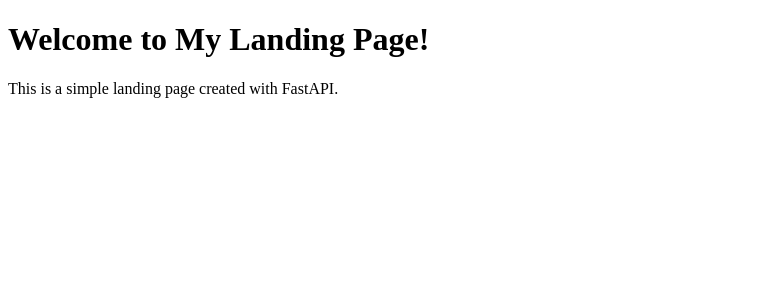
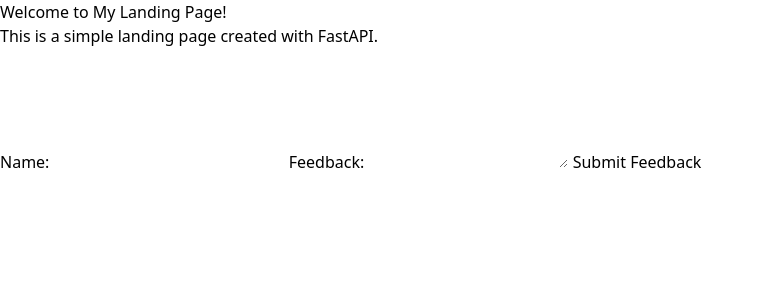
Before and after one commit to filiurskyi/personal_ai_assistant, a Python web app: template fastapi/templates/index.html in a window 1280 px wide. Shown: the top 300 px of the page, without its empty margins (0-764 px from the left). Run offline with Jinja, Linux system fonts and the light colour scheme; the template is opened without the code that fills it, so the values that code supplies are empty; style sheets or scripts are compiled from the project's sources; some libraries are stand-ins or nearby versions.

Commit message:
htmx, post method

```diff
--- a/fastapi/static/css/style.css
+++ b/fastapi/static/css/style.css
@@ -1 +1,5 @@
-/* init */
+/* Tailwind */
+/* static/css/styles.css */
+@import 'tailwindcss/base';
+@import 'tailwindcss/components';
+@import 'tailwindcss/utilities';
--- a/fastapi/templates/index.html
+++ b/fastapi/templates/index.html
@@ -1,11 +1,29 @@
 <!DOCTYPE html>
 <html>
+
 <head>
     <title>My Landing Page</title>
     <link rel="stylesheet" href="{{ url_for('static', path='/css/style.css') }}">
+    <script src="https://unpkg.com/htmx.org@1.9.10"></script>
 </head>
+
 <body>
     <h1>Welcome to My Landing Page!</h1>
     <p>This is a simple landing page created with FastAPI.</p>
+
+    <br>
+
+    <form id="feedback-form" hx-post="/submit-feedback">
+        <label for="name">Name:</label>
+        <input type="text" id="name" name="name" required>
+
+        <label for="feedback">Feedback:</label>
+        <textarea id="feedback" name="feedback" rows="4" required></textarea>
+
+        <button type="submit" hx-target="#feedback-results" hx-swap="outerHTML">
+            Submit Feedback
+        </button>
+    </form>
 </body>
+
 </html>
```
Also changed, not shown: fastapi/main.py (+18 -1 lines).
